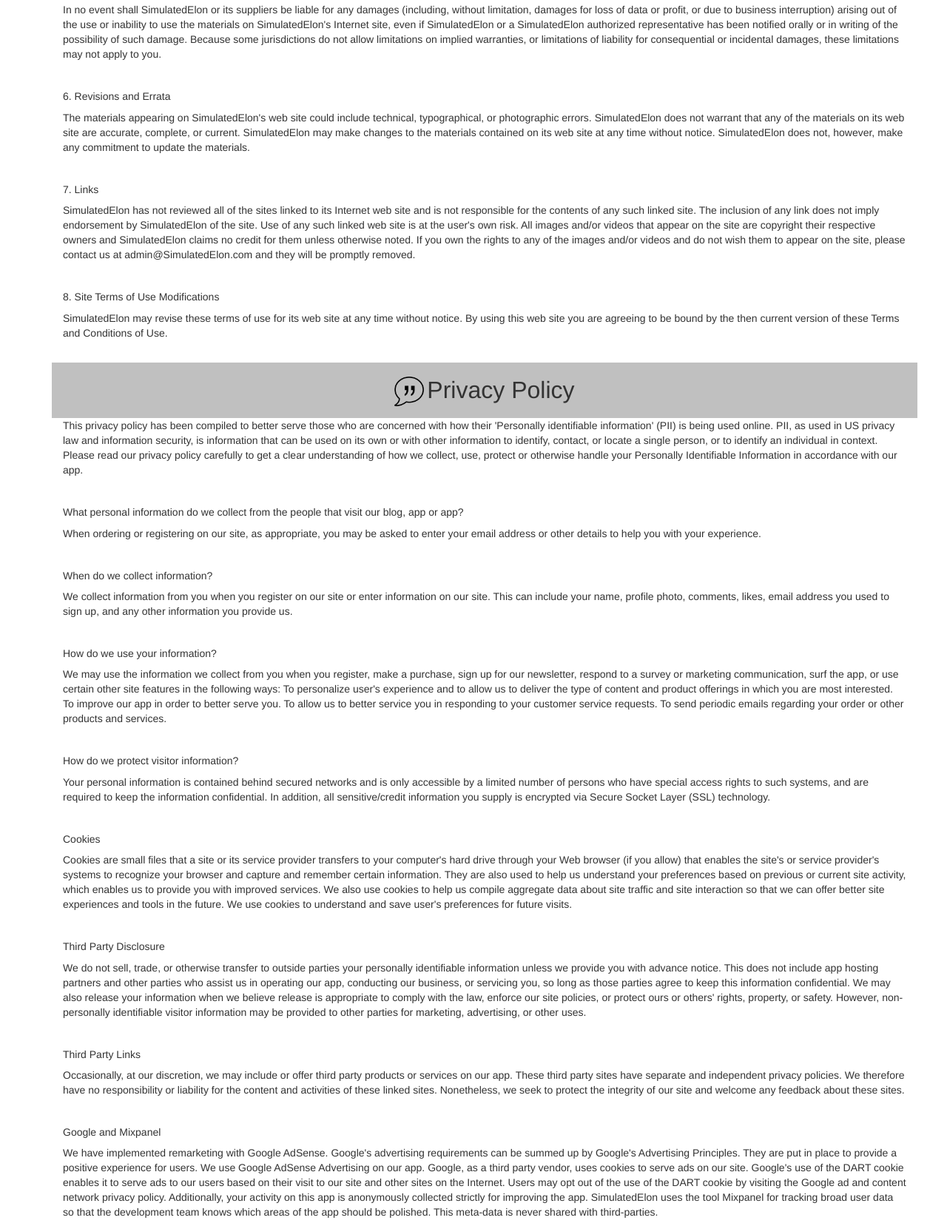
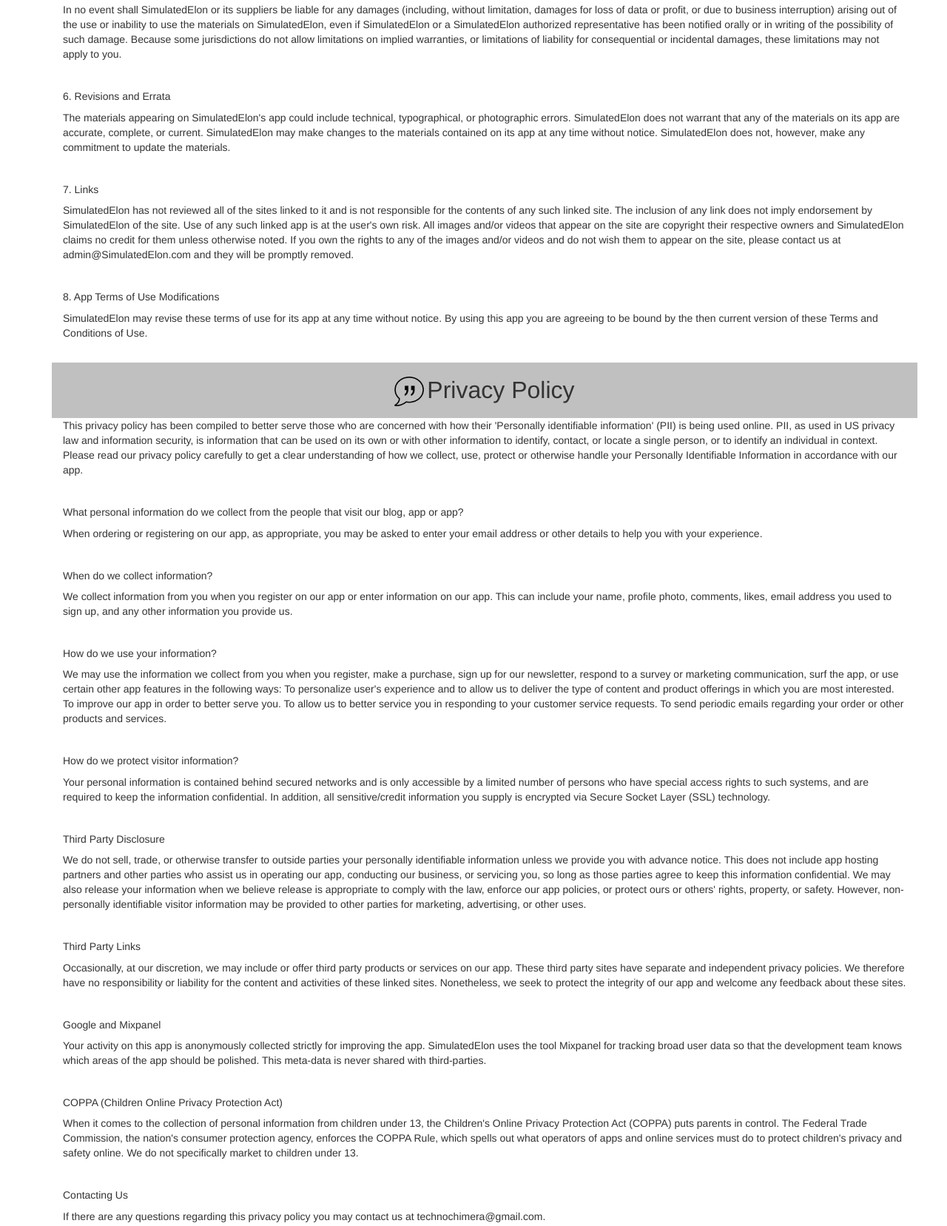
Before and after one commit to SimulatedElon/SimulatedElon.github.io, a plain HTML site: page index.html in a window 1280 px wide. Shown: the part 1775-3432 px from the top of the page at 74% size. Drawn offline with Linux system fonts and the light colour scheme.

Commit message:
Wording changes in Privacy policy

```diff
--- a/index.html
+++ b/index.html
@@ -78,7 +78,7 @@
 
         <h5>1. Terms</h5>
 
-        <p>Welcome to SimulatedElon. By accessing this app, you are agreeing to be bound by these web site Terms and Conditions of Use, all applicable laws and regulations, and agree that you are responsible for compliance with any applicable local laws. If you do not agree with any of these terms, you are prohibited from using or accessing this site. The contents in this web site are strictly private and cannot be shared without the author's permission.</p>
+        <p>Welcome to SimulatedElon. By accessing this app, you are agreeing to be bound by these app Terms and Conditions of Use, all applicable laws and regulations, and agree that you are responsible for compliance with any applicable local laws. If you do not agree with any of these terms, you are prohibited from using or accessing this app. The contents in this app are strictly private and cannot be shared without the author's permission.</p>
         <br />
 
         <h5>2. Use License</h5>
@@ -105,33 +105,30 @@
         <br />
 
         <h5>3. Disclaimer</h5>
-        <p>The materials and information on SimulatedElon are user-generated and provided "as is". SimulatedElon makes no warranties, expressed or implied, and hereby disclaims and negates all other warranties, including without limitation, implied warranties or conditions of merchantability, fitness for a particular purpose, or non-infringement of intellectual property or other violation of rights. Further, SimulatedElon does not warrant or make any representations concerning the accuracy, likely results, or reliability of the use of the materials on its Internet web site or otherwise relating to such materials or on any sites linked to this site.</p>
+        <p>The materials and information on SimulatedElon are user-generated and provided "as is". SimulatedElon makes no warranties, expressed or implied, and hereby disclaims and negates all other warranties, including without limitation, implied warranties or conditions of merchantability, fitness for a particular purpose, or non-infringement of intellectual property or other violation of rights. Further, SimulatedElon does not warrant or make any representations concerning the accuracy, likely results, or reliability of the use of the materials on its Internet app or otherwise relating to such materials or on any sites linked to this app.</p>
         <br />
 
         <h5>4. Age Restriction</h5>
-        <p>This app is not intended for users below the ages of 13 or below. Any underaged users should leave the site immediately.</p>
+        <p>This app is not intended for users below the ages of 13 or below. Any underaged users should leave the app immediately.</p>
         <br />
 
         <h5>5. Limitations</h5>
-        <p>In no event shall SimulatedElon or its suppliers be liable for any damages (including, without limitation, damages for loss of data or profit, or due to business interruption) arising out of the use or inability to use the materials on SimulatedElon's Internet site, even if SimulatedElon or a SimulatedElon authorized representative has been notified orally or in writing of the possibility of such damage. Because some jurisdictions do not allow limitations on implied warranties, or limitations of liability for consequential or incidental damages, these limitations may not apply to you.</p>
+        <p>In no event shall SimulatedElon or its suppliers be liable for any damages (including, without limitation, damages for loss of data or profit, or due to business interruption) arising out of the use or inability to use the materials on SimulatedElon, even if SimulatedElon or a SimulatedElon authorized representative has been notified orally or in writing of the possibility of such damage. Because some jurisdictions do not allow limitations on implied warranties, or limitations of liability for consequential or incidental damages, these limitations may not apply to you.</p>
         <br />
 
         <h5>6. Revisions and Errata</h5>
-        <p>The materials appearing on SimulatedElon's web site could include technical, typographical, or photographic errors. SimulatedElon does not warrant that any of the materials on its web site are accurate, complete, or current. SimulatedElon may make changes to the materials contained on its web site at any time without notice. SimulatedElon does not, however, make any commitment to update the materials.</p>
+        <p>The materials appearing on SimulatedElon's app could include technical, typographical, or photographic errors. SimulatedElon does not warrant that any of the materials on its app are accurate, complete, or current. SimulatedElon may make changes to the materials contained on its app at any time without notice. SimulatedElon does not, however, make any commitment to update the materials.</p>
         <br />
 
         <h5>7. Links</h5>
-        <p>SimulatedElon has not reviewed all of the sites linked to its Internet web site and is not responsible for the contents of any such linked site. The inclusion of any link does not imply endorsement by SimulatedElon of the site. Use of any such linked web site is at the user's own risk. All images and/or videos that appear on the site are copyright their respective owners and SimulatedElon claims no credit for them unless otherwise noted. If you own the rights to any of the images and/or videos and do not wish them to appear on the site, please contact us at   admin@SimulatedElon.com and they will be promptly removed.</p>
+        <p>SimulatedElon has not reviewed all of the sites linked to it and is not responsible for the contents of any such linked site. The inclusion of any link does not imply endorsement by SimulatedElon of the site. Use of any such linked app is at the user's own risk. All images and/or videos that appear on the site are copyright their respective owners and SimulatedElon claims no credit for them unless otherwise noted. If you own the rights to any of the images and/or videos and do not wish them to appear on the site, please contact us at   admin@SimulatedElon.com and they will be promptly removed.</p>
 
         <br />
-        <h5>8. Site Terms of Use Modifications</h5>
-        <p>SimulatedElon may revise these terms of use for its web site at any time without notice. By using this web site you are agreeing to be bound by the then current version of these Terms and Conditions of Use.
+        <h5>8. App Terms of Use Modifications</h5>
+        <p>SimulatedElon may revise these terms of use for its app at any time without notice. By using this app you are agreeing to be bound by the then current version of these Terms and Conditions of Use.
         </p>
         <br />
       </div>
-
-
-
 
 
       <div class="container">
@@ -151,7 +148,7 @@
           What personal information do we collect from the people that visit our blog, app or app?
         </h5>
         <p>
-          When ordering or registering on our site, as appropriate, you may be asked to enter your email address or other details to help you with your experience.
+          When ordering or registering on our app, as appropriate, you may be asked to enter your email address or other details to help you with your experience.
         </p>
         <br />
 
@@ -160,7 +157,7 @@
         </h5>
 
         <p>
-          We collect information from you when you register on our site or enter information on our site. This can include your name, profile photo, comments, likes, email address you used to sign up, and any other information you provide us.
+          We collect information from you when you register on our app or enter information on our app. This can include your name, profile photo, comments, likes, email address you used to sign up, and any other information you provide us.
         </p>
         <br />
 
@@ -169,7 +166,7 @@
         </h5>
 
         <p>
-          We may use the information we collect from you when you register, make a purchase, sign up for our newsletter, respond to a survey or marketing communication, surf the app, or use certain other site features in the following ways:
+          We may use the information we collect from you when you register, make a purchase, sign up for our newsletter, respond to a survey or marketing communication, surf the app, or use certain other app features in the following ways:
           To personalize user's experience and to allow us to deliver the type of content and product offerings in which you are most interested.
           To improve our app in order to better serve you.
           To allow us to better service you in responding to your customer service requests.
@@ -187,20 +184,11 @@
         <br />
 
         <h5>
-          Cookies
-        </h5>
-
-        <p>
-          Cookies are small files that a site or its service provider transfers to your computer's hard drive through your Web browser (if you allow) that enables the site's or service provider's systems to recognize your browser and capture and remember certain information. They are also used to help us understand your preferences based on previous or current site activity, which enables us to provide you with improved services. We also use cookies to help us compile aggregate data about site traffic and site interaction so that we can offer better site experiences and tools in the future. We use cookies to understand and save user's preferences for future visits.
-        </p>
-        <br />
-
-        <h5>
           Third Party Disclosure
         </h5>
 
         <p>
-          We do not sell, trade, or otherwise transfer to outside parties your personally identifiable information unless we provide you with advance notice. This does not include app hosting partners and other parties who assist us in operating our app, conducting our business, or servicing you, so long as those parties agree to keep this information confidential. We may also release your information when we believe release is appropriate to comply with the law, enforce our site policies, or protect ours or others' rights, property, or safety.
+          We do not sell, trade, or otherwise transfer to outside parties your personally identifiable information unless we provide you with advance notice. This does not include app hosting partners and other parties who assist us in operating our app, conducting our business, or servicing you, so long as those parties agree to keep this information confidential. We may also release your information when we believe release is appropriate to comply with the law, enforce our app policies, or protect ours or others' rights, property, or safety.
           However, non-personally identifiable visitor information may be provided to other parties for marketing, advertising, or other uses.
         </p>
         <br />
@@ -210,7 +198,7 @@
         </h5>
 
         <p>
-          Occasionally, at our discretion, we may include or offer third party products or services on our app. These third party sites have separate and independent privacy policies. We therefore have no responsibility or liability for the content and activities of these linked sites. Nonetheless, we seek to protect the integrity of our site and welcome any feedback about these sites.
+          Occasionally, at our discretion, we may include or offer third party products or services on our app. These third party sites have separate and independent privacy policies. We therefore have no responsibility or liability for the content and activities of these linked sites. Nonetheless, we seek to protect the integrity of our app and welcome any feedback about these sites.
         </p>
         <br />
 
@@ -218,9 +206,7 @@
           Google and Mixpanel
         </h5>
         <p>
-          We have implemented remarketing with Google AdSense. Google's advertising requirements can be summed up by Google's Advertising Principles. They are put in place to provide a positive experience for users. We use Google AdSense Advertising on our app. Google, as a third party vendor, uses cookies to serve ads on our site. Google's use of the DART cookie enables it to serve ads to our users based on their visit to our site and other sites on the Internet. Users may opt out of the use of the DART cookie by visiting the Google ad and content network privacy policy.
-
-          Additionally, your activity on this app is anonymously collected strictly for improving the app. SimulatedElon uses the tool Mixpanel for tracking broad user data so that the development team knows which areas of the app should be polished. This meta-data is never shared with third-parties.
+          Your activity on this app is anonymously collected strictly for improving the app. SimulatedElon uses the tool Mixpanel for tracking broad user data so that the development team knows which areas of the app should be polished. This meta-data is never shared with third-parties.
         </p>
         <br />
 
```
